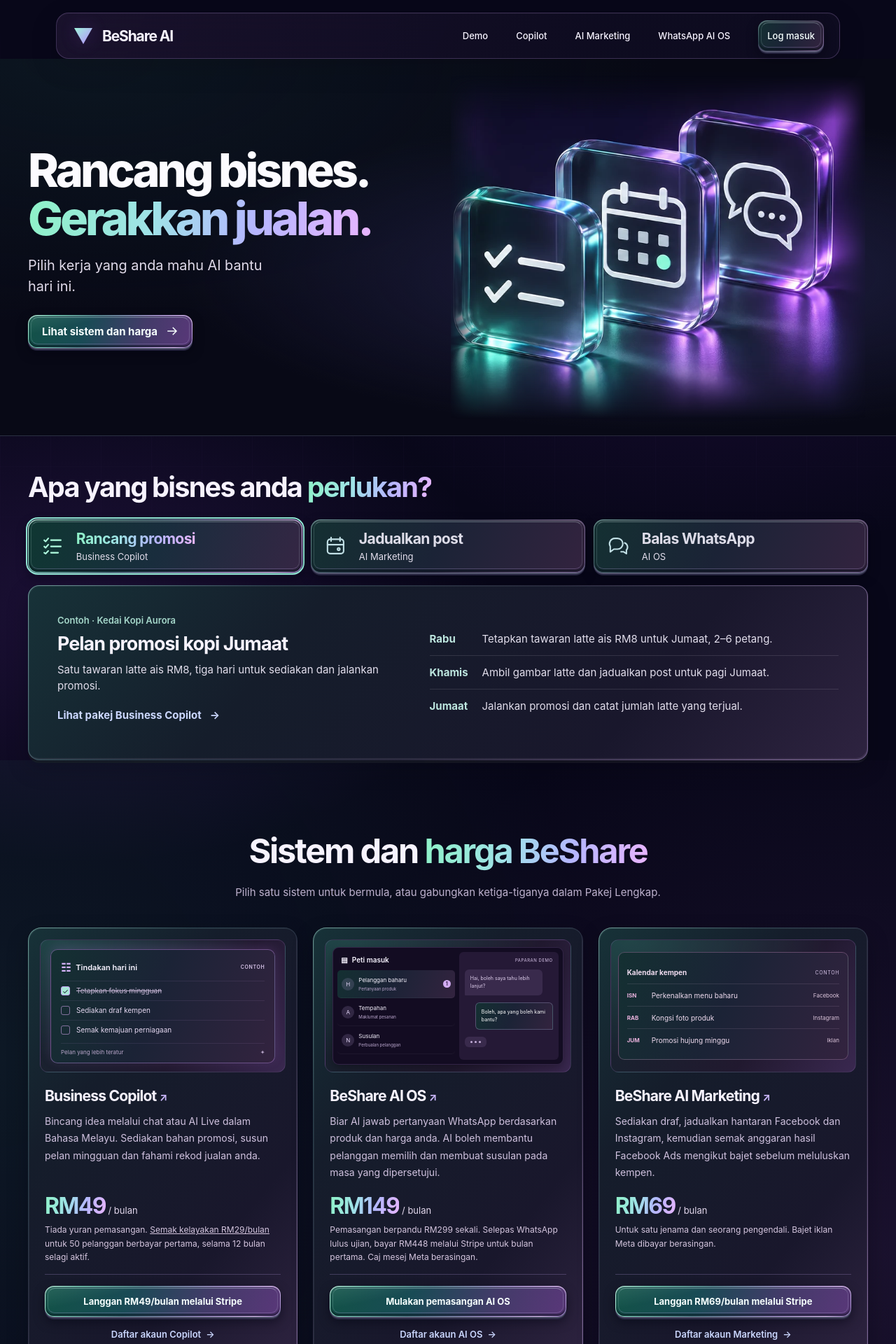
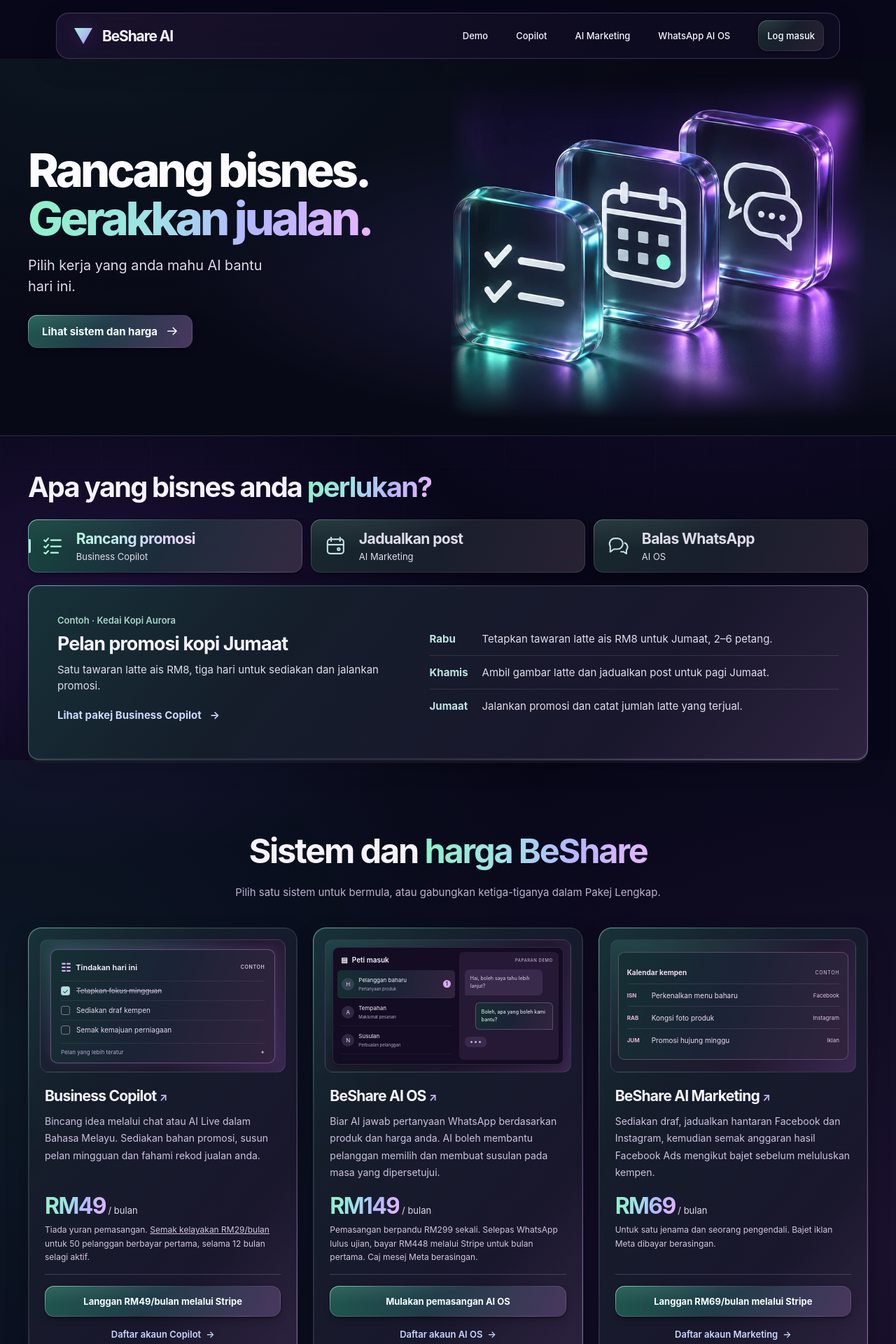
Before and after one commit to sifutech-ux/beshareaisolution, a PHP site: page /private/ in a window 1280 px wide. Shown: the top 1920 px of the page at 70% size. Run offline with PHP 8.4, Linux system fonts and the light colour scheme.

Commit message:
Lembutkan pantulan dan bayang pada butang kaca BeShare (#129)
* Refine the light and depth of aurora homepage buttons

* Increase selected demo contrast under the glass reflection

```diff
--- a/home.css
+++ b/home.css
@@ -8,12 +8,10 @@
   --ungu: #bc87ff;
   --merah-jambu: #f09bdd;
   --aurora-text: linear-gradient(105deg, #8ff1c9 3%, #9fe2e7 37%, #b5b6ff 66%, #e5b4ff 97%);
-  --kaca-muka: linear-gradient(168deg, #d9fff61c, transparent 29%),
-    linear-gradient(108deg, #125247, #194b55 35%, #433b69 69%, #593779);
+  --kaca-muka: linear-gradient(115deg, #20574e, #213c49 44%, #49375e);
   --kaca-redup: linear-gradient(112deg, #143032, #1b2336 46%, #33233f);
-  --kaca-bibir: linear-gradient(125deg, #ceffec, #72d9bb 14%, #52868f 38%, #b39cdf 70%, #e9c8ff 90%, #9479c4);
-  --kaca-sisi: inset 0 1px 1px #ffffff48, inset 0 -3px 2px #050b1680,
-    0 2px 0 #54566f, 0 4px 0 #26243f, 0 7px 15px #02041080;
+  --kaca-bibir: linear-gradient(155deg, #91cfc4, #547f84 18%, #303546 52%, #6a567c 88%, #46384f);
+  --kaca-bayang: 0 1px 2px #07071255, 1px 5px 12px -5px #03030c99;
   --panel-muka: linear-gradient(130deg, #173238, #151d2b 31%, #19172c 72%, #2e2340);
   --panel-bibir: linear-gradient(132deg, #96d6c7b3, #446d748f 24%, #49466085 53%, #b092cbb8 92%, #71618f);
   --panel-bayang: inset 1px 1px 0 #d6fffa15, inset -1px -2px 0 #ecd7ff18, 0 4px 0 #131320, 0 12px 30px #02020d48;
@@ -530,30 +538,25 @@ svg { flex-shrink: 0; }
 }
 
 
-/* The bevel has a lit top edge and a darker, four-pixel glass sidewall. */
+/* One lit rim, with the reflection strongest near the upper-left corner. */
 .kaca, .nav__links .nav__masuk, .nav__menu summary.kaca {
   position: relative;
   border: 1px solid transparent;
   border-radius: 13px;
-  background: var(--muka, var(--kaca-muka)) padding-box, var(--bibir, var(--kaca-bibir)) border-box;
-  box-shadow: var(--kaca-sisi);
+  background:
+    radial-gradient(ellipse 70% 125% at 8% -50%, var(--pantulan, #c9ffed2b), transparent 85%) padding-box,
+    var(--muka, var(--kaca-muka)) padding-box,
+    var(--bibir, var(--kaca-bibir)) border-box;
+  box-shadow: var(--kaca-bayang);
   color: #f6fffe;
 }
-.kaca::before {
-  content: "";
-  position: absolute;
-  pointer-events: none;
-  inset: 2px 3px 4px;
-  border: 1px solid #e3faff26;
-  border-top-color: #e6fffa52;
-  border-bottom-color: #d4b9ff40;
-  border-radius: 10px;
+.kaca--redup {
+  --muka: linear-gradient(112deg, #17282d, #191e2d 48%, #282133);
+  --bibir: linear-gradient(155deg, #5d7778, #354751 20%, #2b2d3c 54%, #483c53);
 }
-.kaca--redup { --muka: var(--kaca-redup); --bibir: var(--panel-bibir); }
 .demo-pilihan label svg { color: #c2e0e6; }
 .demo-radio:checked + label svg { color: #b2ffe0; }
 .demo-pilihan label small { color: #e2ddeb; }
-.kaca:active { transform: translateY(2px); }
 .demo-radio:focus-visible + label, .kaca:focus-visible { outline: 3px solid #faffff; outline-offset: 5px; }
 
 /* Accent words and prices use the width of their text as the gradient span. */
--- a/index.html
+++ b/index.html
@@ -14,7 +14,7 @@
     <meta property="og:url" content="https://beshareaisolution.com/" />
     <meta property="og:image" content="https://beshareaisolution.com/assets/be-share-aurora.webp" />
     <link rel="icon" type="image/svg+xml" href="favicon.svg" />
-    <link rel="stylesheet" href="home.css?v=20261125-kaca" />
+    <link rel="stylesheet" href="home.css?v=20261125-kaca-halus" />
   </head>
   <body class="laman laman--aurora">
     <a class="lompat" href="#kandungan">Langkau ke kandungan</a>
```
Also changed, not shown: other parts of home.css (+23 -8 lines).
